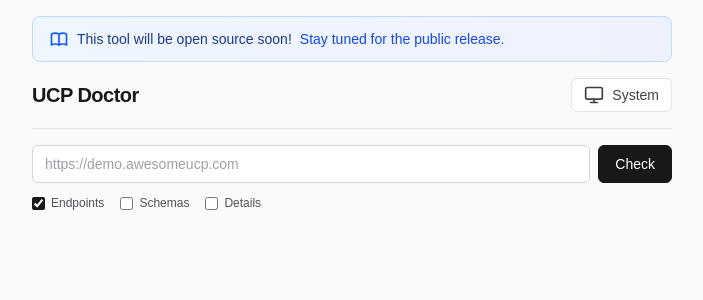
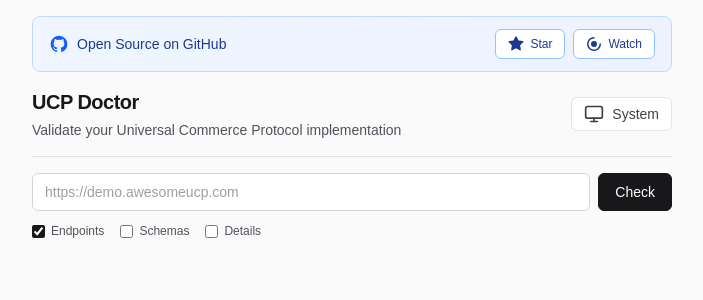
Before and after one commit to awesomeucp/ucp-doctor, a Next.js app: page / in a window 1280 px wide. Shown: the top 300 px of the page, without its empty margins (288-991 px from the left). Built offline with nearby package versions, Linux system fonts and the light colour scheme.

Commit message:
Adds GitHub banner and description
Displays a GitHub banner to promote the project's open-source availability.

Includes links to star and watch the repository.

Adds a description to the header for context.

```diff
--- a/app/page.tsx
+++ b/app/page.tsx
@@ -203,21 +203,50 @@
   return (
     <div className="min-h-screen bg-zinc-50 dark:bg-zinc-950 font-sans transition-colors">
       <div className="mx-auto max-w-2xl px-4 py-4">
-        {/* Open Source Banner */}
+        {/* GitHub Banner */}
         <div className="mb-4 rounded-lg bg-gradient-to-r from-blue-50 to-indigo-50 dark:from-blue-950 dark:to-indigo-950 border border-blue-200 dark:border-blue-800 px-4 py-3">
-          <div className="flex items-center gap-2 text-sm">
-            <svg className="w-5 h-5 text-blue-600 dark:text-blue-400 flex-shrink-0" fill="none" viewBox="0 0 24 24" stroke="currentColor">
-              <path strokeLinecap="round" strokeLinejoin="round" strokeWidth={2} d="M12 6.253v13m0-13C10.832 5.477 9.246 5 7.5 5S4.168 5.477 3 6.253v13C4.168 18.477 5.754 18 7.5 18s3.332.477 4.5 1.253m0-13C13.168 5.477 14.754 5 16.5 5c1.747 0 3.332.477 4.5 1.253v13C19.832 18.477 18.247 18 16.5 18c-1.746 0-3.332.477-4.5 1.253" />
-            </svg>
-            <span className="text-blue-900 dark:text-blue-100 font-medium">
-              This tool will be open source soon!
-            </span>
-            <span className="text-blue-700 dark:text-blue-300">Stay tuned for the public release.</span>
+          <div className="flex items-center justify-between gap-4">
+            <div className="flex items-center gap-2 text-sm">
+              <svg className="w-5 h-5 text-blue-600 dark:text-blue-400 flex-shrink-0" fill="currentColor" viewBox="0 0 24 24">
+                <path fillRule="evenodd" d="M12 2C6.477 2 2 6.484 2 12.017c0 4.425 2.865 8.18 6.839 9.504.5.092.682-.217.682-.483 0-.237-.008-.868-.013-1.703-2.782.605-3.369-1.343-3.369-1.343-.454-1.158-1.11-1.466-1.11-1.466-.908-.62.069-.608.069-.608 1.003.07 1.531 1.032 1.531 1.032.892 1.53 2.341 1.088 2.91.832.092-.647.35-1.088.636-1.338-2.22-.253-4.555-1.113-4.555-4.951 0-1.093.39-1.988 1.029-2.688-.103-.253-.446-1.272.098-2.65 0 0 .84-.27 2.75 1.026A9.564 9.564 0 0112 6.844c.85.004 1.705.115 2.504.337 1.909-1.296 2.747-1.027 2.747-1.027.546 1.379.202 2.398.1 2.651.64.7 1.028 1.595 1.028 2.688 0 3.848-2.339 4.695-4.566 4.943.359.309.678.92.678 1.855 0 1.338-.012 2.419-.012 2.747 0 .268.18.58.688.482A10.019 10.019 0 0022 12.017C22 6.484 17.522 2 12 2z" clipRule="evenodd" />
+              </svg>
+              <span className="text-blue-900 dark:text-blue-100 font-medium">
+                Open Source on GitHub
+              </span>
+            </div>
+            <div className="flex items-center gap-2">
+              <a
+                href="https://github.com/awesomeucp/ucp-doctor"
+                target="_blank"
+                rel="noopener noreferrer"
+                className="inline-flex items-center gap-1.5 px-3 py-1.5 text-xs font-medium text-blue-900 dark:text-blue-100 bg-white dark:bg-zinc-900 border border-blue-300 dark:border-blue-700 rounded-md hover:bg-blue-50 dark:hover:bg-zinc-800 transition-colors"
+              >
+                <svg className="w-4 h-4" fill="currentColor" viewBox="0 0 16 16">
+                  <path d="M8 .25a.75.75 0 01.673.418l1.882 3.815 4.21.612a.75.75 0 01.416 1.279l-3.046 2.97.719 4.192a.75.75 0 01-1.088.791L8 12.347l-3.766 1.98a.75.75 0 01-1.088-.79l.72-4.194L.818 6.374a.75.75 0 01.416-1.28l4.21-.611L7.327.668A.75.75 0 018 .25z" />
+                </svg>
+                Star
+              </a>
+              <a
+                href="https://github.com/awesomeucp/ucp-doctor/subscription"
+                target="_blank"
+                rel="noopener noreferrer"
+                className="inline-flex items-center gap-1.5 px-3 py-1.5 text-xs font-medium text-blue-900 dark:text-blue-100 bg-white dark:bg-zinc-900 border border-blue-300 dark:border-blue-700 rounded-md hover:bg-blue-50 dark:hover:bg-zinc-800 transition-colors"
+              >
+                <svg className="w-4 h-4" fill="currentColor" viewBox="0 0 16 16">
+                  <path d="M8 2.5A5.5 5.5 0 1013.5 8a.75.75 0 011.5 0 7 7 0 11-7-7 .75.75 0 010 1.5z" />
+                  <path d="M8 5a3 3 0 100 6 3 3 0 000-6z" />
+                </svg>
+                Watch
+              </a>
+            </div>
           </div>
         </div>
 
         <header className="border-b border-zinc-200 dark:border-zinc-800 pb-4 mb-4 flex items-center justify-between">
-          <h1 className="text-xl font-semibold tracking-tight text-zinc-900 dark:text-zinc-100">UCP Doctor</h1>
+          <div>
+            <h1 className="text-xl font-semibold tracking-tight text-zinc-900 dark:text-zinc-100">UCP Doctor</h1>
+            <p className="text-sm text-zinc-600 dark:text-zinc-400 mt-1">Validate your Universal Commerce Protocol implementation</p>
+          </div>
           <ThemeSwitcher />
         </header>
 
```
Also changed, not shown: 1 other file (tests, documents, lock files or other folders).
